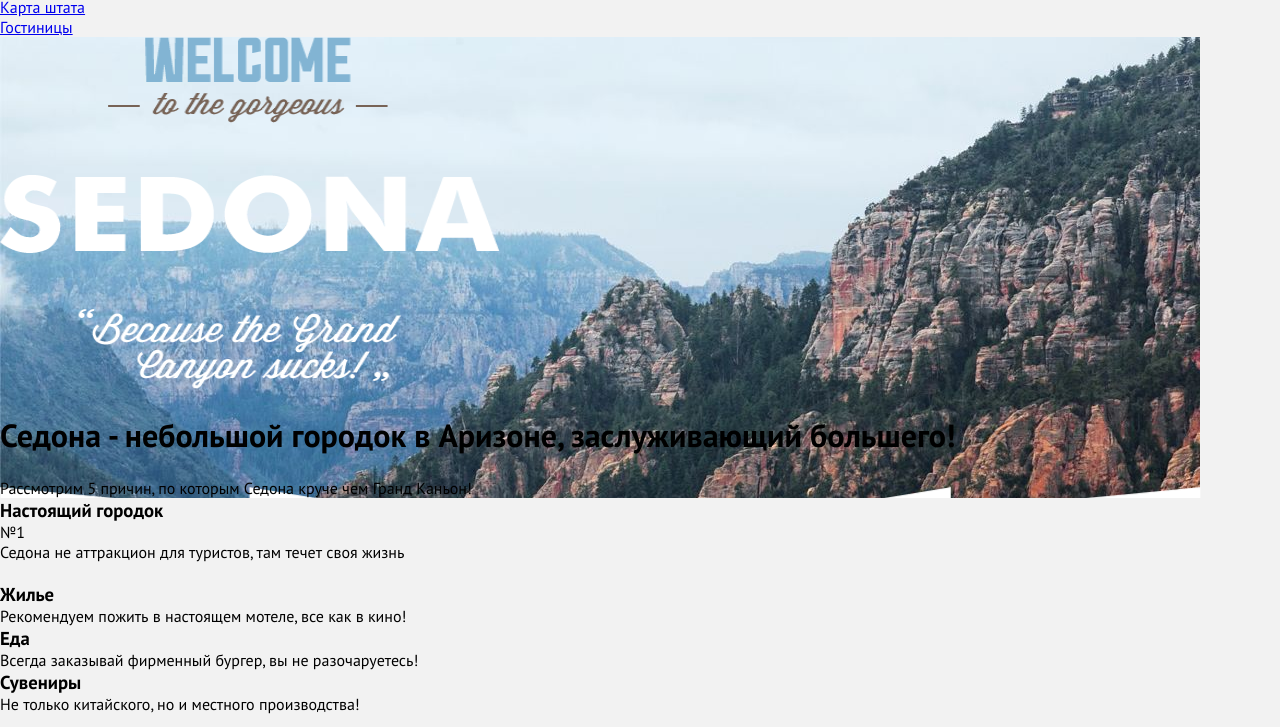
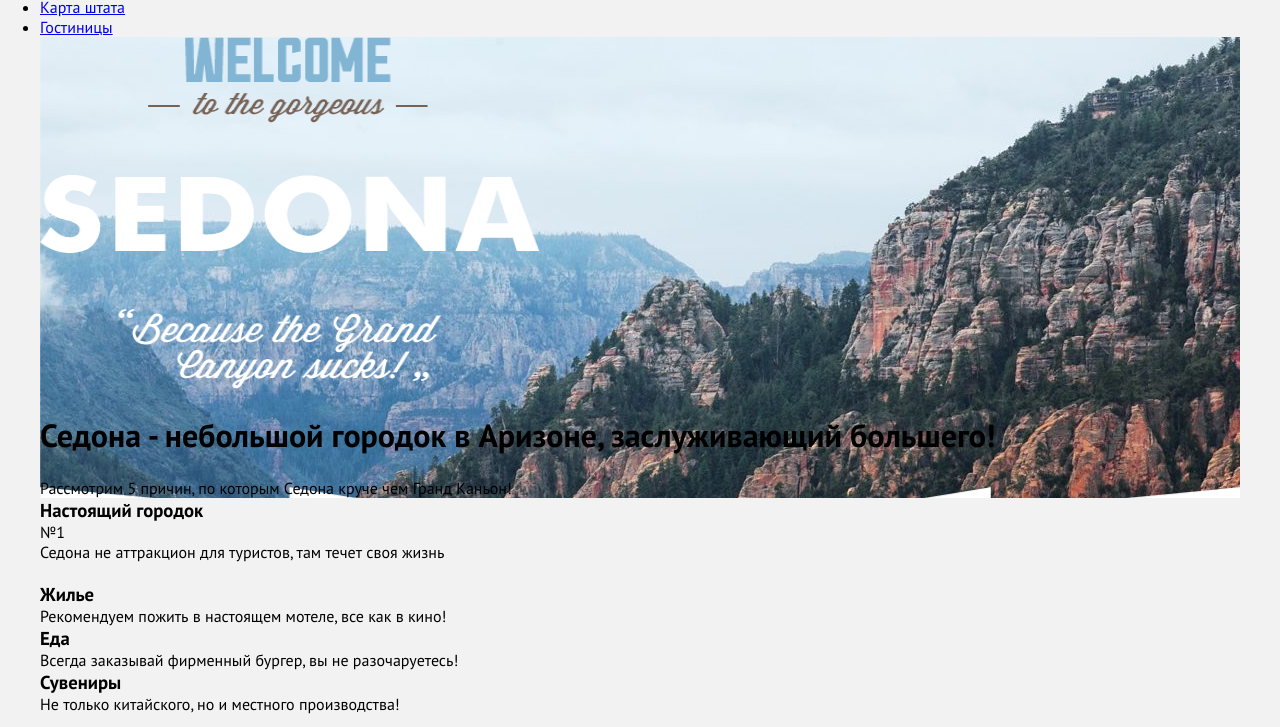
Before and after one commit to Razmechtalis/Sedona, a plain HTML site: page index.html in a window 1280 px wide. Shown: the part 117-844 px from the top of the page. Drawn offline with Linux system fonts and the light colour scheme.

Commit message:
Deleted <main> and added wrapper for page.

```diff
--- a/css/style.css
+++ b/css/style.css
@@ -1,18 +1,25 @@
 /* ==========================================================================
    General
    ========================================================================== */
-
-body {
-	font-family: "PT Sans", sans-serif;
-	background-color: #f2f2f2;
-	min-width: 760px;
-	max-width: 1280px;
-}
 
 * {
 	margin: 0;
 	padding: 0;
 }
+
+body {
+	font-family: "PT Sans", sans-serif;
+	background-color: #f2f2f2;
+
+}
+
+.wrapper {
+	margin: auto;
+	min-width: 760px;
+	max-width: 1200px;
+}
+
+
 
 
 
--- a/index.html
+++ b/index.html
@@ -10,6 +10,7 @@
 
 	<body>
 
+		<div class="wrapper">
 
 			<header class="header-page">
 
@@ -36,9 +37,6 @@
 				</nav>
 
 			</header>
-
-
-		<main class="content">
 
 			<section class="promo">
 				<div class="promo__welcome">
@@ -86,7 +84,6 @@
 					</div>
 				</div>
 				<div class="features__content">
-
 					<div class="features__column-text">
 						<h3>Небольшая площадь</h3>
 						<span>№3</span>
@@ -103,7 +100,6 @@
 						<p>Большинство едет в Гранд Каньон и толпится там</p>
 					</div>
 				</div>
-
 			</section>
 
 			<section class="search">
@@ -136,8 +132,7 @@
 				</div>
 				<button type="submit">Найти</button>
 			</form>
-
-		</main>
+		</div>
 
 
 		<footer class="footer-page">
```
Lines whose indentation alone changed are shown as unchanged.
